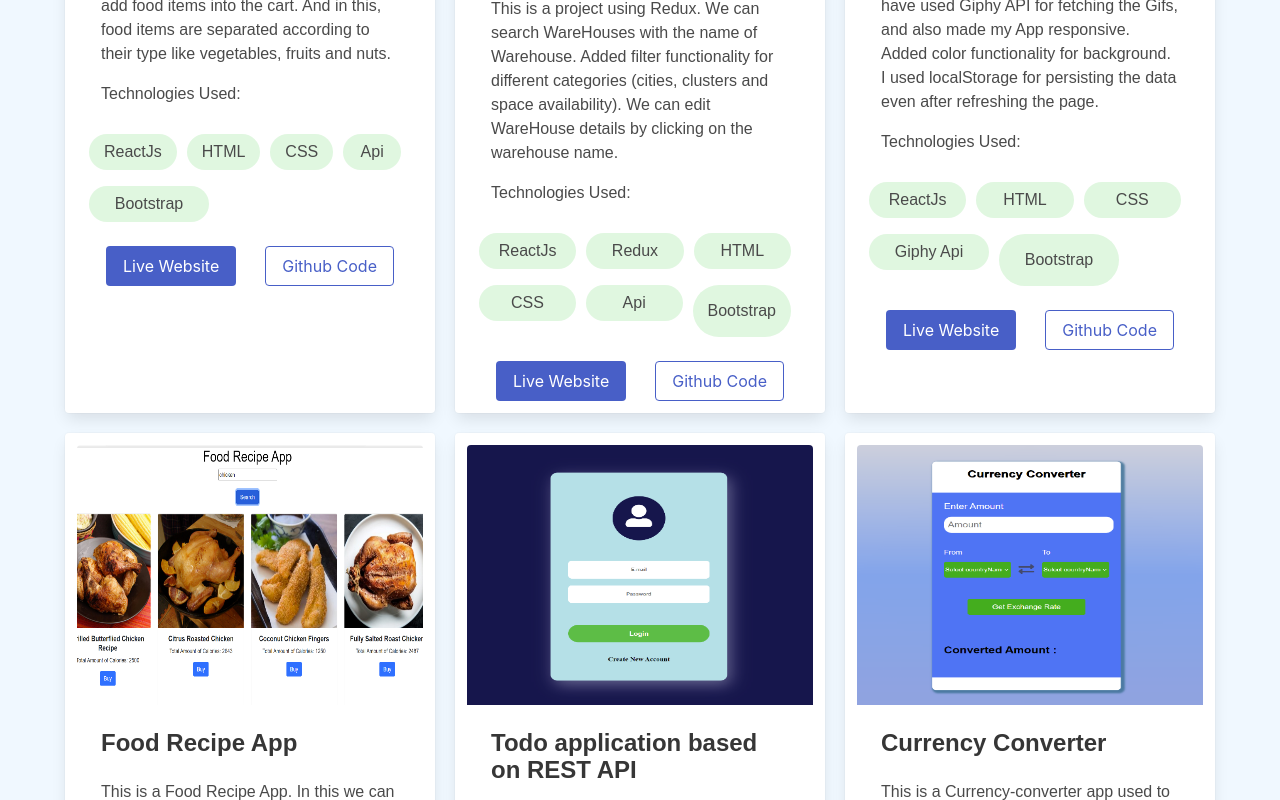
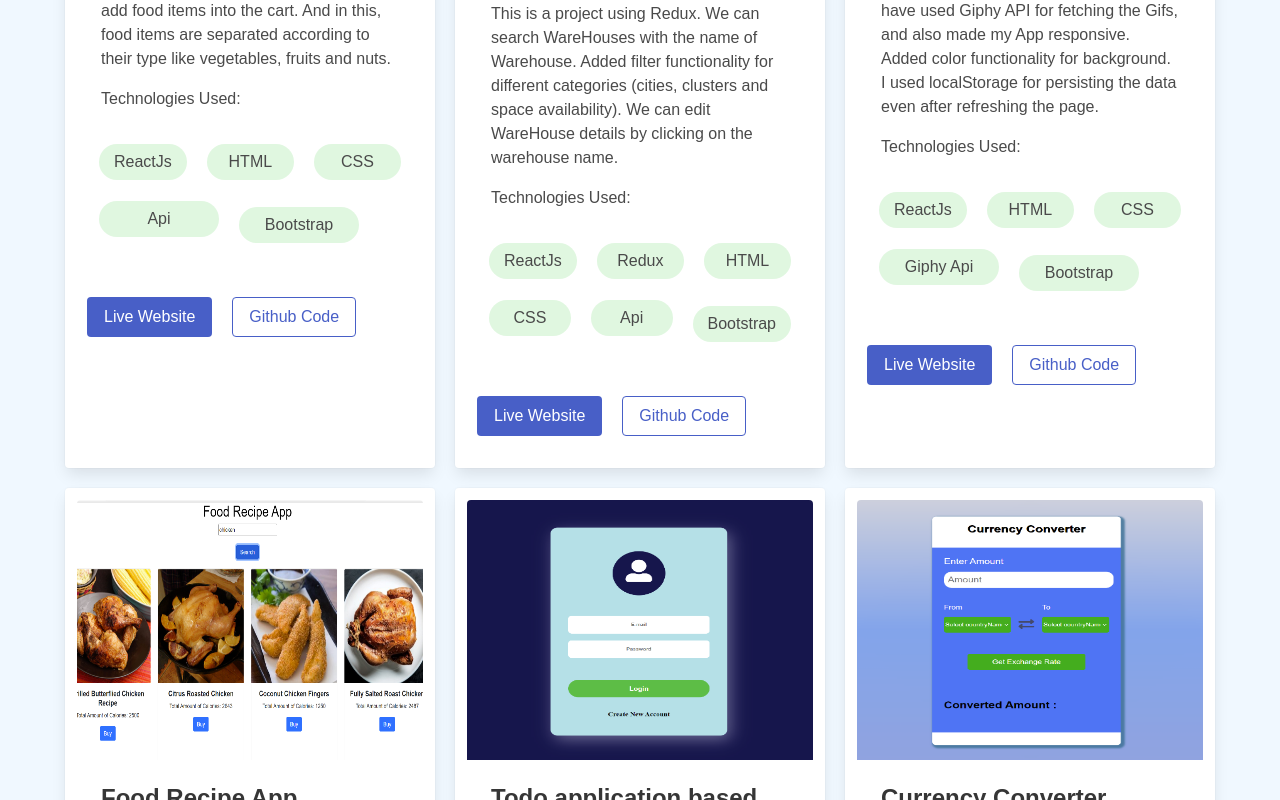
Before and after one commit to manasabingi115/Portfolio, a React (Create React App) app: page / in a window 1280 px wide. Shown: the part 1520-2320 px from the top of the page. Built offline with nearby package versions, Linux system fonts and the light colour scheme.

Commit message:
modified code.

```diff
--- a/src/Data/skillData.js
+++ b/src/Data/skillData.js
@@ -27,6 +27,15 @@ const skillData = [
     img:
       "https://anbuselvanrocky.gallerycdn.vsassets.io/extensions/anbuselvanrocky/bootstrap5-vscode/0.2.0/1626907587069/Microsoft.VisualStudio.Services.Icons.Default",
     name: "Bootstrap"
+  },
+  {
+    img: "https://cdn-icons-png.flaticon.com/512/25/25231.png",
+    name: "GitHub"
+  },
+  {
+    img:
+      "https://res.cloudinary.com/practicaldev/image/fetch/s---xCsVK0j--/c_imagga_scale,f_auto,fl_progressive,h_1080,q_auto,w_1080/https://reacttraining.com/images/blog/reach-react-router-future.png",
+    name: "React-Router"
   }
 ];
 
--- a/src/projects.js
+++ b/src/projects.js
@@ -53,10 +53,20 @@ export default function Projects() {
               </div>
             </div>
             <div className="buttons-in-card">
-              <button className="button is-link">Live Website</button>
-              <button className="button is-link is-outlined">
+              <a
+                href={data.liveAt}
+                target="blank"
+                className="button is-link projects-card-button"
+              >
+                Live Website
+              </a>
+              <a
+                href={data.githubRepo}
+                target="blank"
+                className="button is-link is-outlined projects-card-button"
+              >
                 Github Code
-              </button>
+              </a>
             </div>
           </div>
         ))}
--- a/src/styles.css
+++ b/src/styles.css
@@ -95,15 +95,19 @@ body {
 .techs-in-companies {
   margin: 0px 20px;
 }
+.techs-in-projects {
+  align-items: center;
+}
 .tech-in-company,
 .techs-in-project {
   max-width: 120px;
-  margin-right: 10px;
+  margin: 5px 10px;
   border-radius: 30px;
   padding: 6px 15px;
   background: rgb(224, 247, 224);
   align-items: center;
   justify-content: center;
+  /* margin-bottom: unset; */
 }
 .exp-title,
 .skills-title,
@@ -170,15 +174,21 @@ body {
 }
 .project-card {
   margin: 10px;
+  /* width: 300px; */
+}
+.project-card {
   /* min-height: 550px; */
 }
 /* .projects-card-content {
   height: 535px;
   overflow-y: scroll;
 } */
+.projects-card-button {
+  margin: 20px 10px;
+}
 .buttons-in-card {
-  display: flex;
-  justify-content: space-evenly;
+  /* display: flex;
+  justify-content: space-evenly; */
 }
 
 @media screen and (max-width: 800px) {
```
